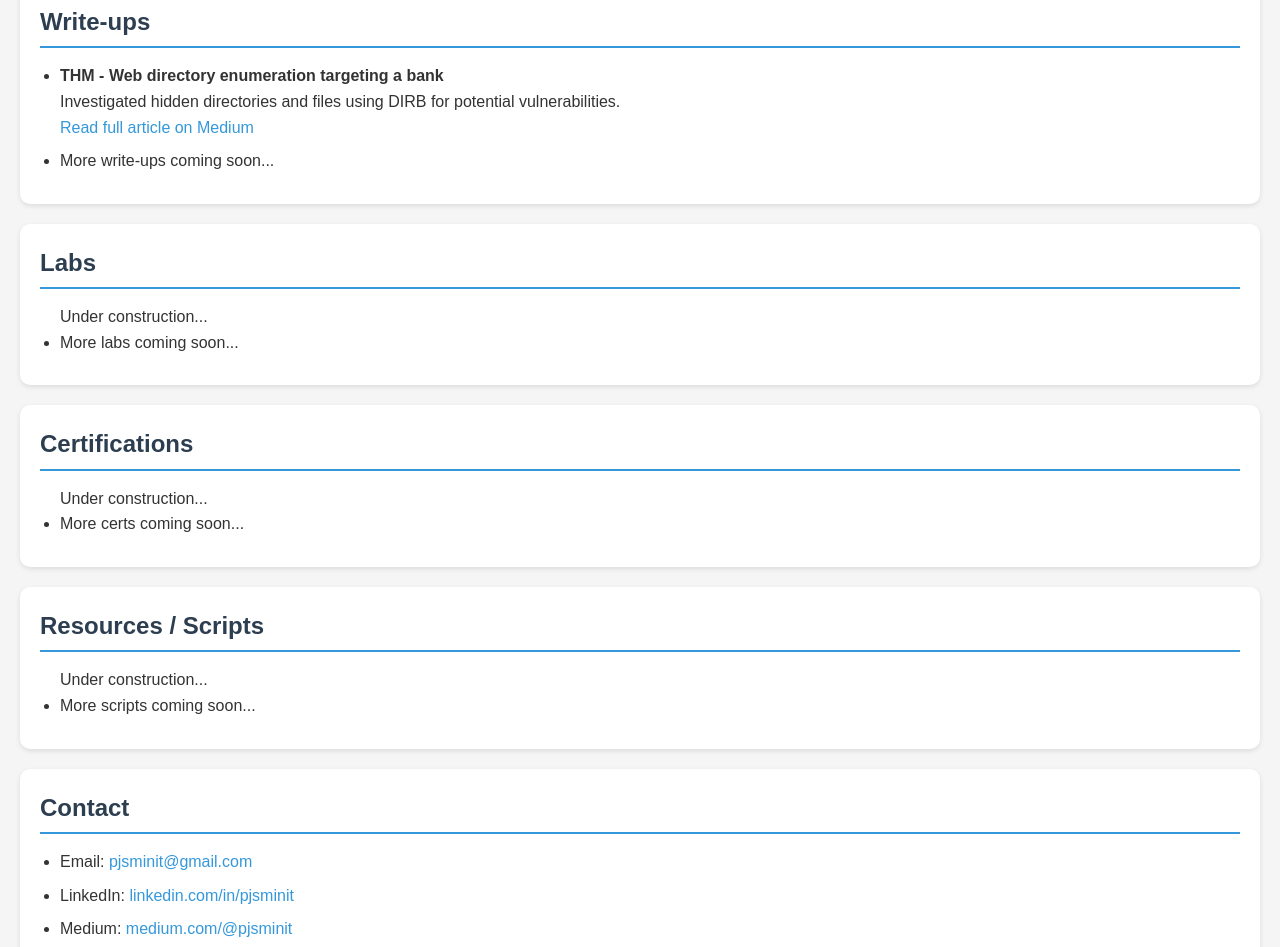
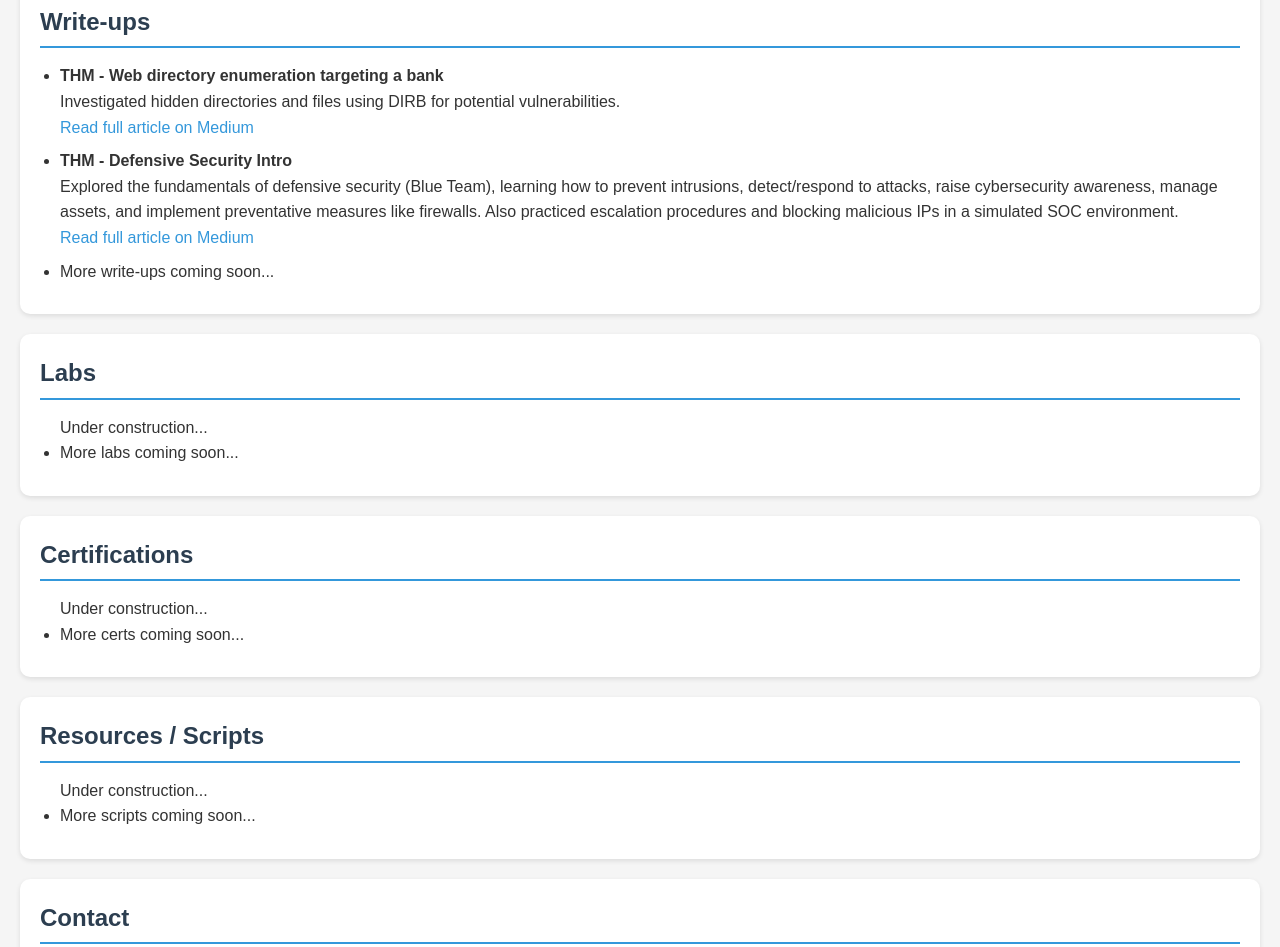
Before and after one commit to PJSMinIT/PJSMinIT.github.io, a plain HTML site: page index.html in a window 1280 px wide. Shown: the part 1021-1968 px from the top of the page. Drawn offline with Linux system fonts and the light colour scheme.

Commit message:
Updated index file

```diff
--- a/index.html
+++ b/index.html
@@ -49,6 +49,11 @@
             <strong>THM - Web directory enumeration targeting a bank</strong>
             <p>Investigated hidden directories and files using DIRB for potential vulnerabilities.</p>
             <p><a href="https://medium.com/@pjsminit/32d630b2c52a" target="_blank">Read full article on Medium</a></p>
+            </li>
+            <li>
+            <strong>THM - Defensive Security Intro</strong>
+            <p>Explored the fundamentals of defensive security (Blue Team), learning how to prevent intrusions, detect/respond to attacks, raise cybersecurity awareness, manage assets, and implement preventative measures like firewalls. Also practiced escalation procedures and blocking malicious IPs in a simulated SOC environment.</p>
+            <p><a href="https://medium.com/@pjsminit/05c1580b00db" target="_blank">Read full article on Medium</a></p>
             </li>
             <li>More write-ups coming soon...</li>
         </ul>
```
